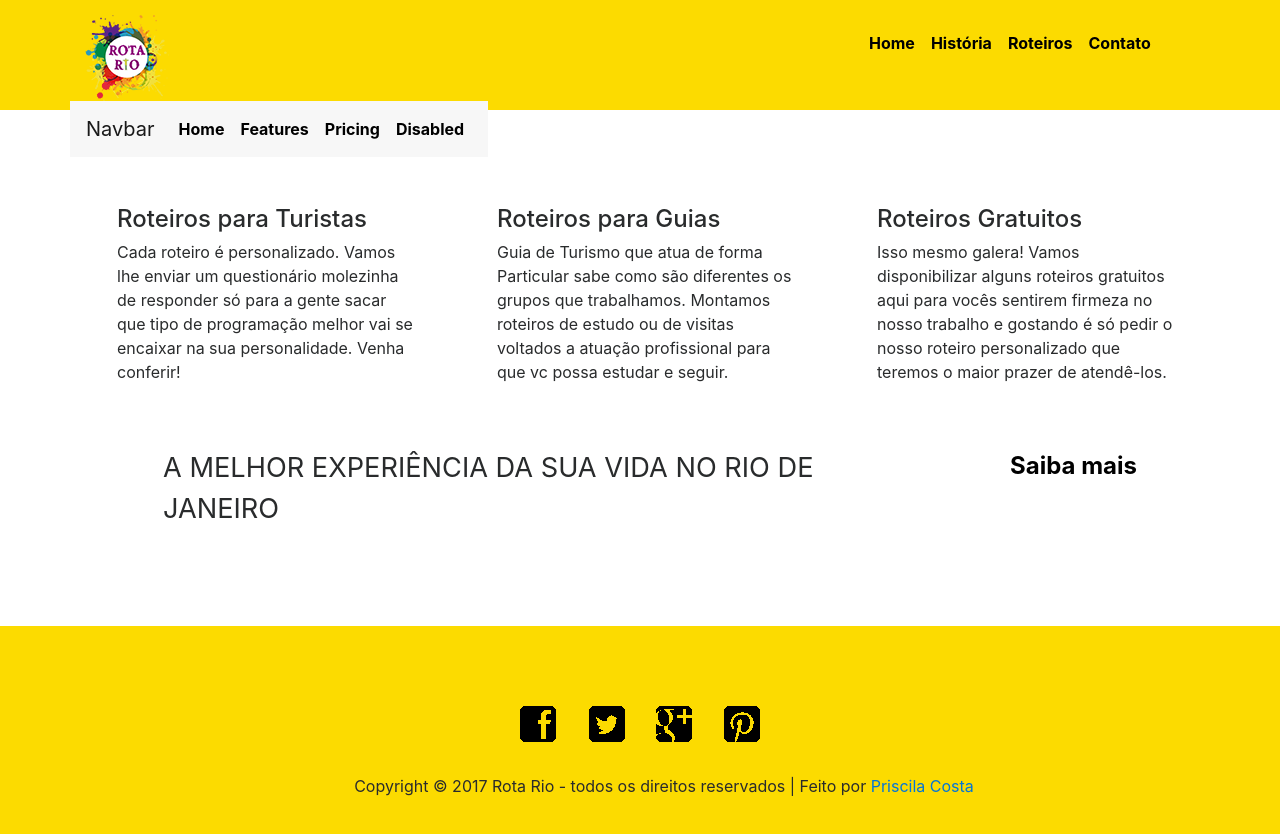
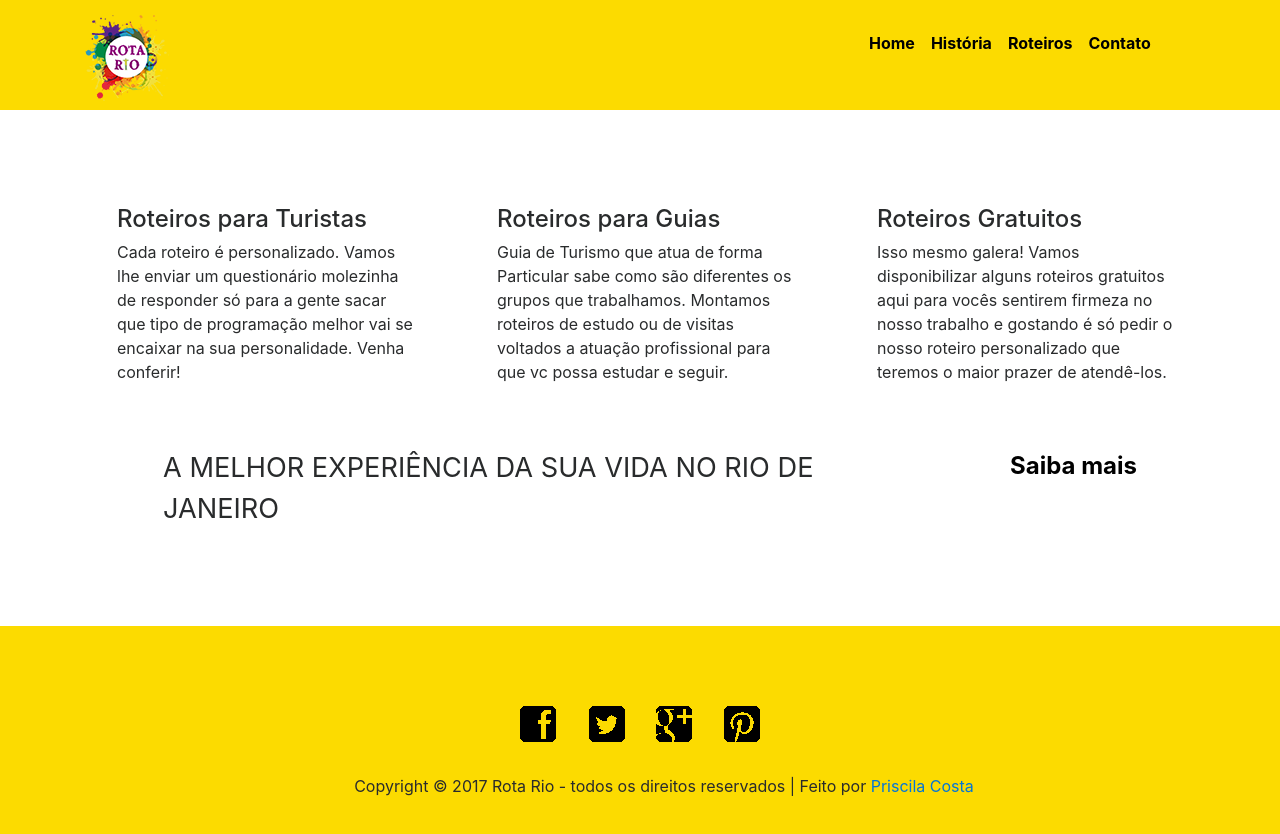
Before and after one commit to prccosta/atividade_layout, a website: page index.html in a window 1280 px wide. Drawn offline with Linux system fonts and the light colour scheme.

Commit message:
Atividade Finalizada

```diff
--- a/index.html
+++ b/index.html
@@ -42,30 +42,6 @@
 								</div>
 							</nav>
 						</div><!-- col-4 -->
-
-						<nav class="navbar navbar-toggleable-md navbar-light bg-faded">
-							<button class="navbar-toggler navbar-toggler-right" type="button" data-toggle="collapse" data-target="#navbarNav" aria-controls="navbarNav" aria-expanded="false" aria-label="Toggle navigation">
-								<span class="navbar-toggler-icon"></span>
-							</button>
-							<a class="navbar-brand" href="#">Navbar</a>
-							<div class="collapse navbar-collapse" id="navbarNav">
-								<ul class="navbar-nav">
-									<li class="nav-item active">
-										<a class="nav-link" href="#">Home <span class="sr-only">(current)</span></a>
-									</li>
-									<li class="nav-item">
-										<a class="nav-link" href="#">Features</a>
-									</li>
-									<li class="nav-item">
-										<a class="nav-link" href="#">Pricing</a>
-									</li>
-									<li class="nav-item">
-										<a class="nav-link disabled" href="#">Disabled</a>
-									</li>
-								</ul>
-							</div>
-						</nav>
-
 
 					</div><!-- row -->
 				</div><!-- container -->
```
